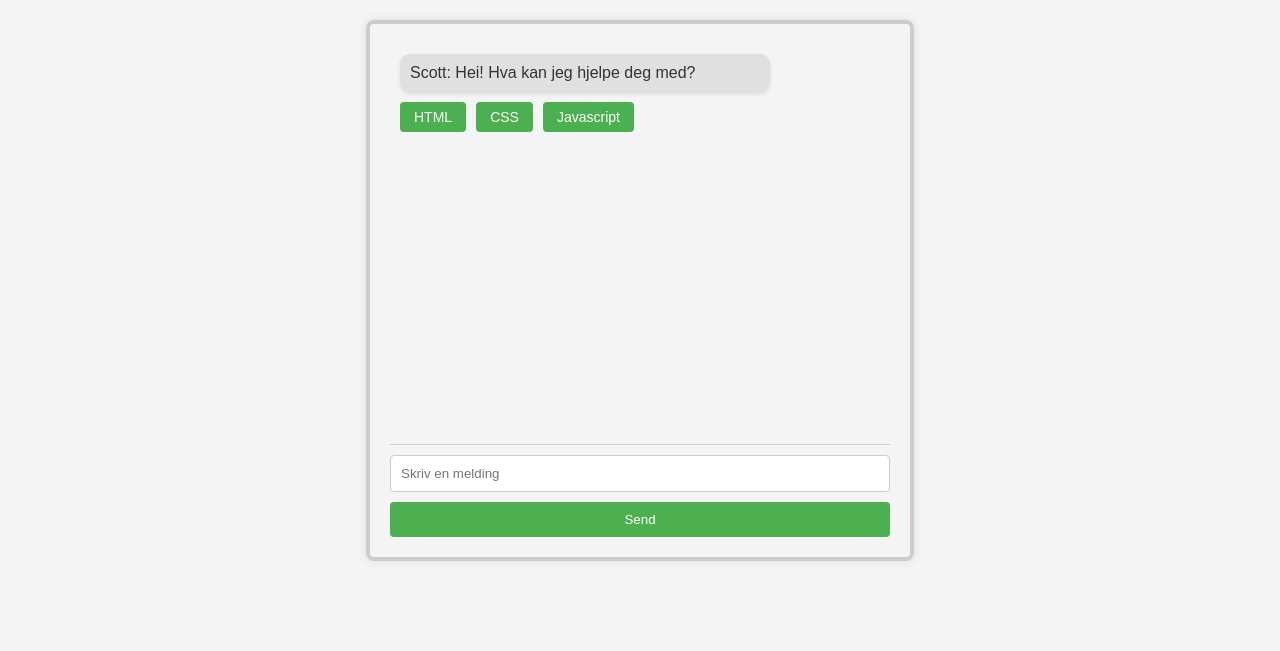
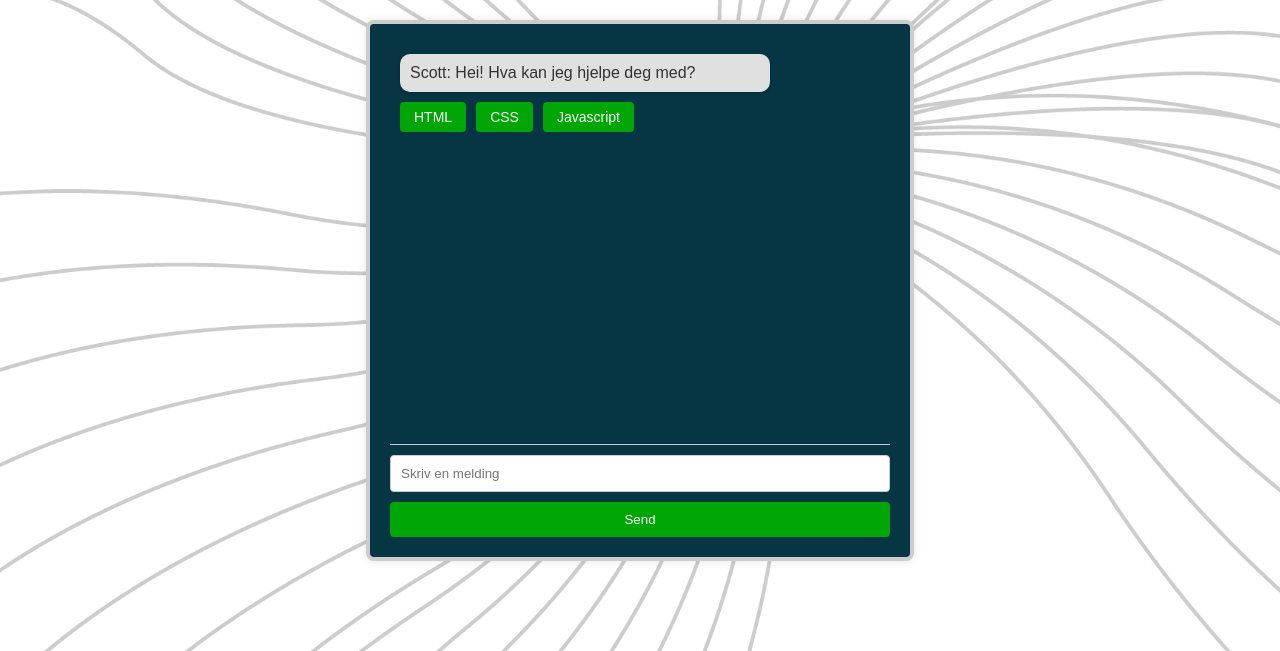
Before and after one commit to jxakim/Chat-Bot, a plain HTML site: page index.html in a window 1280 px wide. Shown: the part 149-800 px from the top of the page. Drawn offline with Linux system fonts and the light colour scheme.

Commit message:
La til bakgrunn

```diff
--- a/style.css
+++ b/style.css
@@ -9,7 +9,11 @@ body {
     justify-content: center;
     flex-direction: column;
     height: 100vh;
-    background-color: #f4f4f4;
+    background-image: url(background.png);
+    background-repeat: no-repeat;
+    background-size: cover;
+    overflow-y: hidden;
+    overflow-x: hidden;
 }
 
 /* Chat Styling */
@@ -23,6 +27,7 @@ body {
     box-shadow: 0 0 10px rgba(0, 0, 0, 0.1);
     border-radius: 8px;
     overflow: hidden;
+    background-color: #063543;
 }
 
 .chat {
@@ -70,7 +75,7 @@ input {
 button {
     width: 100%;
     padding: 10px;
-    background-color: #4caf50;
+    background-color: #00a606;
     color: #fff;
     border: none;
     border-radius: 4px;
```
